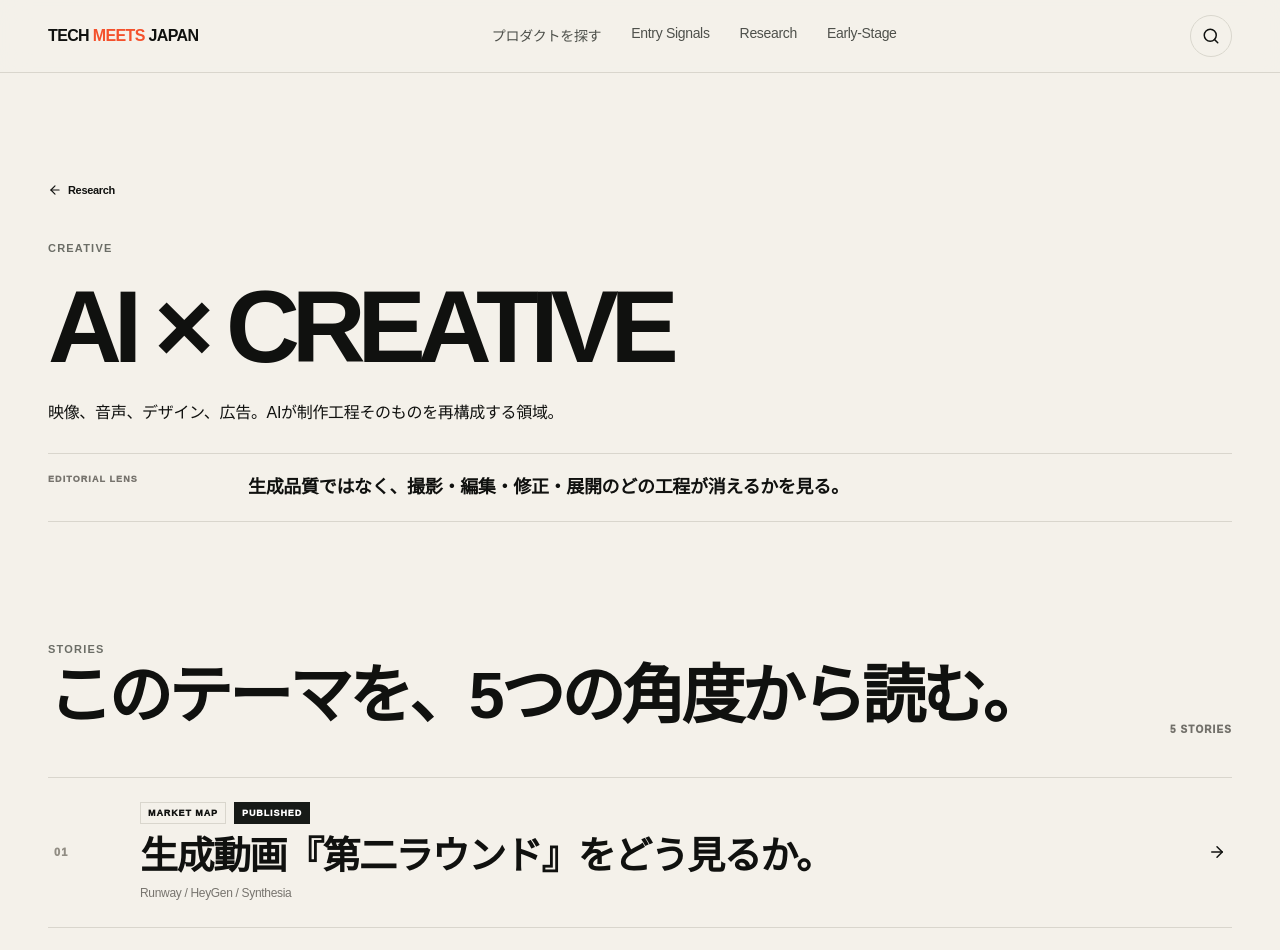
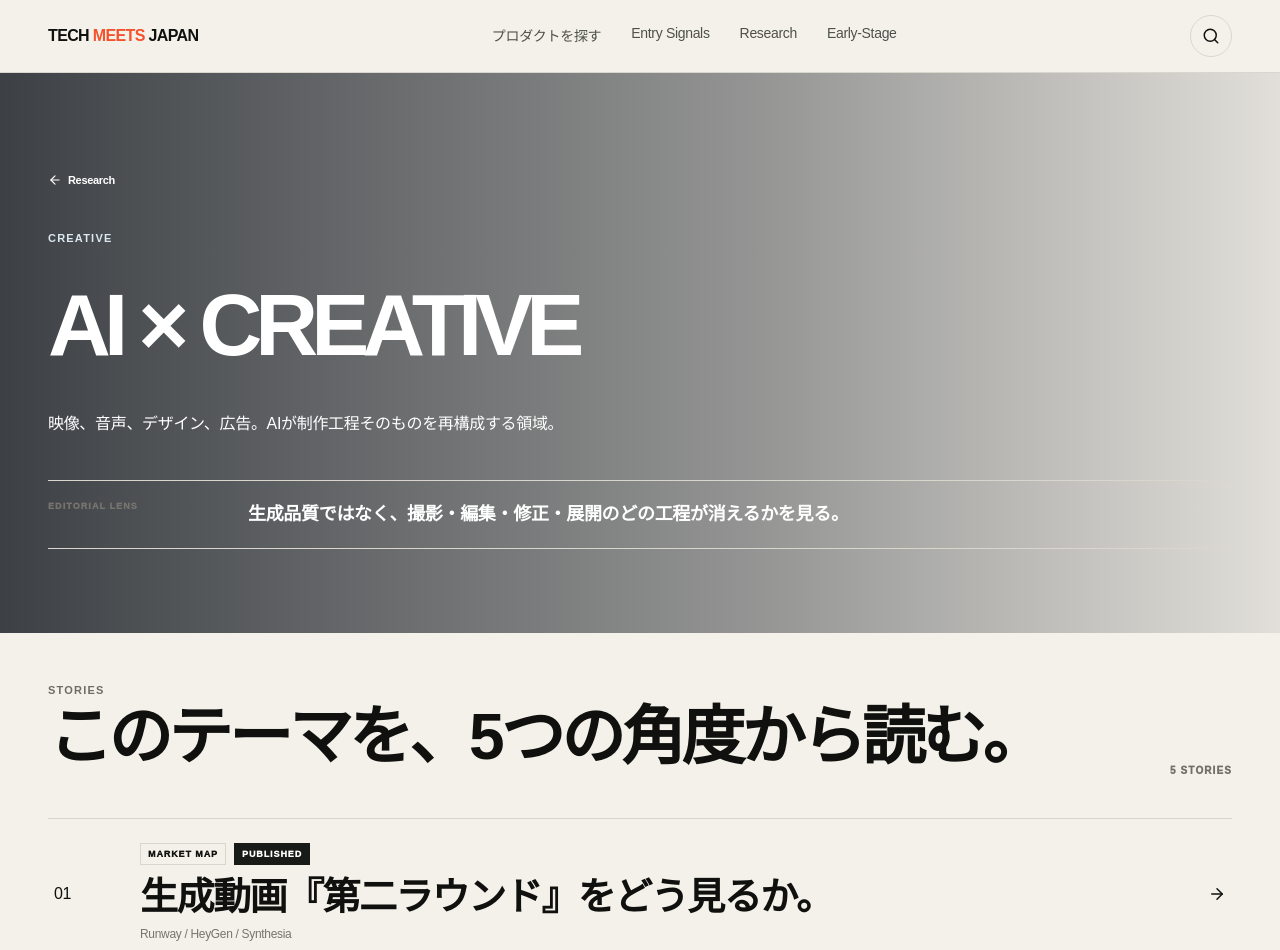
Before and after one commit to yasu-kai/tech-meets-japan, a Next.js app: page /research/ai-creative in a window 1280 px wide. Shown: the top 950 px of the page. Built offline with nearby package versions, Linux system fonts and the light colour scheme.

Commit message:
design: apply category imagery and visual article list thumbnails

```diff
--- a/app/research/[category]/page.tsx
+++ b/app/research/[category]/page.tsx
@@ -18,7 +18,7 @@ export default async function ResearchCategoryPage({ params }:{ params:Promise<{
     <>
       <Header/>
       <main>
-        <section className="page-hero research-category-hero">
+        <section className={"page-hero research-category-hero tmj-image-hero tmj-research-category-hero tmj-research-category-"+slug}>
           <Link href="/research" className="research-back"><ArrowLeft size={14}/> Research</Link>
           <p className="eyebrow">{category.shortLabel}</p>
           <h1>{category.label}</h1>
@@ -32,7 +32,7 @@ export default async function ResearchCategoryPage({ params }:{ params:Promise<{
             {category.topics.map((topic,index) => {
               const content = (
                 <>
-                  <div className="topic-index">{String(index+1).padStart(2,"0")}</div>
+                  <div className={"topic-image topic-image-"+slug} aria-hidden="true"><span>{String(index+1).padStart(2,"0")}</span></div>
                   <div className="topic-main">
                     <div className="topic-meta"><span>{topic.format}</span><span className={topic.status==="published"?"published":"queued"}>{topic.status==="published"?"PUBLISHED":"QUEUE"}</span></div>
                     <h3>{topic.title}</h3>
```
